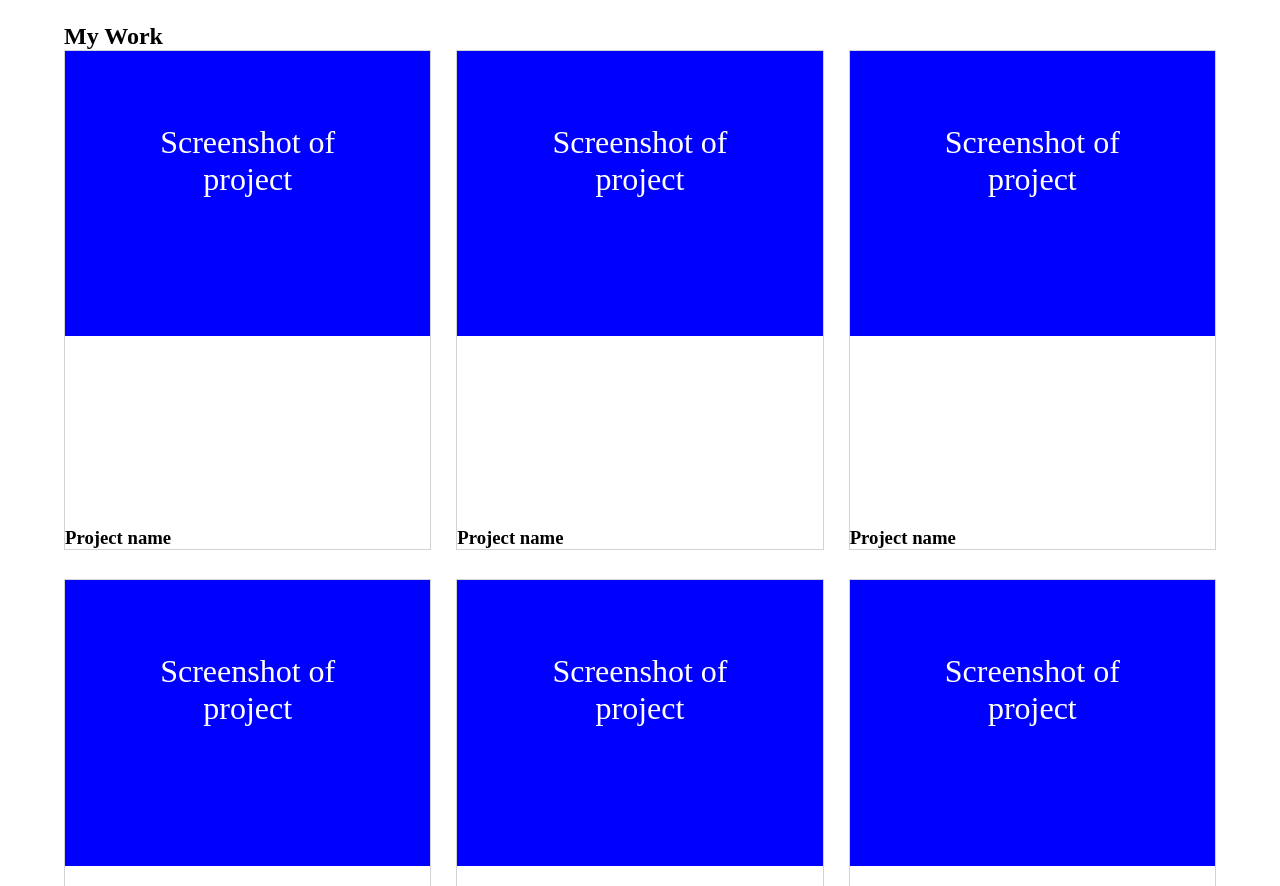
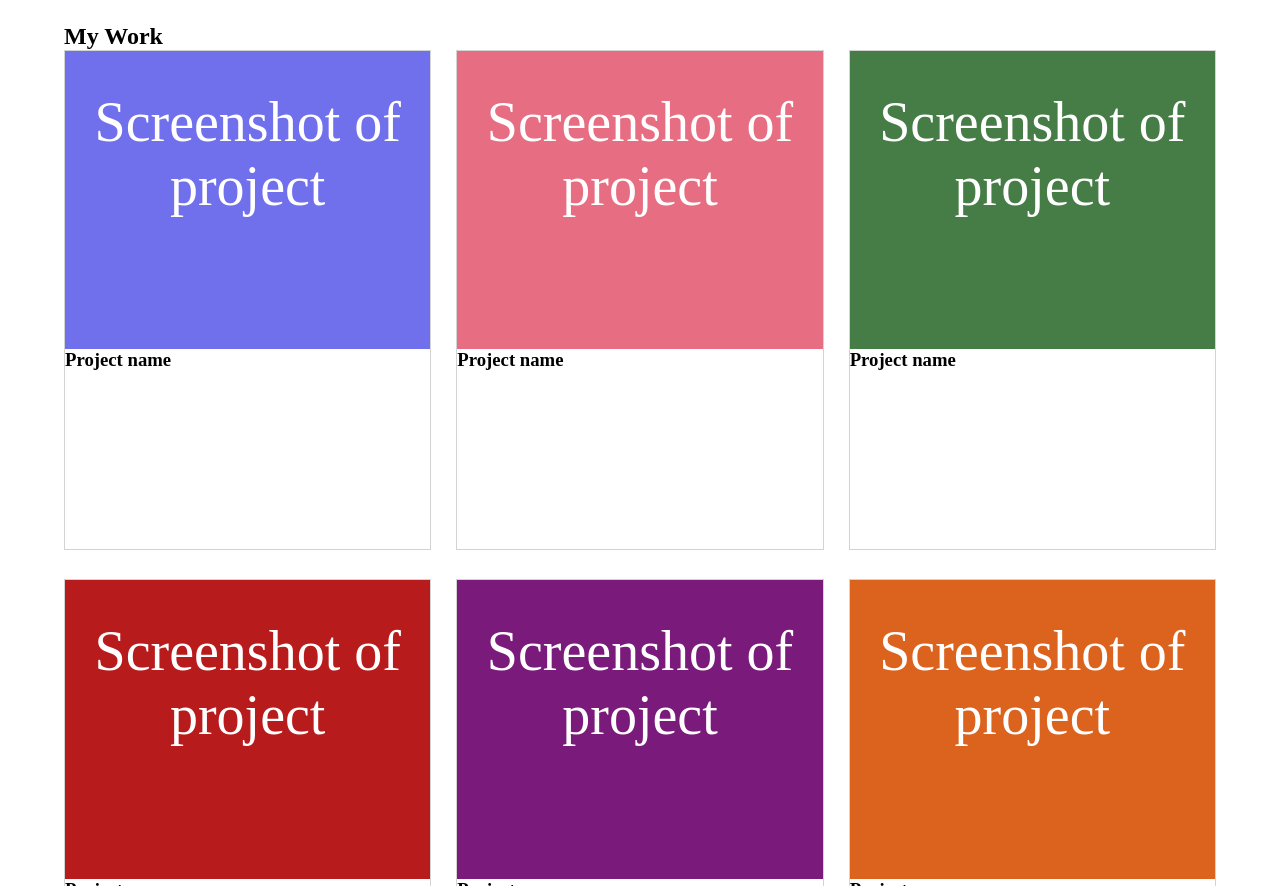
Before and after one commit to kylestewart1/homepage, a plain HTML site: page index.html in a window 1280 px wide. Shown: the part 66-952 px from the top of the page. Drawn offline with Linux system fonts and the light colour scheme.

Commit message:
finished styling the project-screenshot placeholders

```diff
--- a/index.html
+++ b/index.html
@@ -19,43 +19,37 @@
     <section id="projects">
         <h1>My Work</h1>
         <div class="project">
-            <p>Screenshot of project</p>
-            <img class="icon" src="" alt="">
+            <div class="project-screenshot project-1"><span>Screenshot of project</span></div>
             <div class="project-description">
                 <h3>Project name</h3>
             </div>
         </div>
         <div class="project">
-            <p>Screenshot of project</p>
-            <img class="icon" src="" alt="">
+            <div class="project-screenshot project-2"><span>Screenshot of project</span></div>
             <div class="project-description">
                 <h3>Project name</h3>
             </div>
         </div>
         <div class="project">
-            <p>Screenshot of project</p>
-            <img class="icon" src="" alt="">
+            <div class="project-screenshot project-3"><span>Screenshot of project</span></div>
             <div class="project-description">
                 <h3>Project name</h3>
             </div>
         </div>
         <div class="project">
-            <p>Screenshot of project</p>
-            <img class="icon" src="" alt="">
+            <div class="project-screenshot project-4"><span>Screenshot of project</span></div>
             <div class="project-description">
                 <h3>Project name</h3>
             </div>
         </div>
         <div class="project">
-            <p>Screenshot of project</p>
-            <img class="icon" src="" alt="">
+            <div class="project-screenshot project-5"><span>Screenshot of project</span></div>
             <div class="project-description">
                 <h3>Project name</h3>
             </div>
         </div>
         <div class="project">
-            <p>Screenshot of project</p>
-            <img class="icon" src="" alt="">
+            <div class="project-screenshot project-6"><span>Screenshot of project</span></div>
             <div class="project-description">
                 <h3>Project name</h3>
             </div>
--- a/styles.css
+++ b/styles.css
@@ -27,10 +27,39 @@ section#projects {
     grid-template-rows: 3fr 2fr;
 }
 
-.project > p {
-    padding: 20%;
+.project-screenshot {
+    display: flex;
+    justify-content: center;
+}
+
+.project-screenshot > span {
+    padding: 0.5em;
+    color: white;
+    font-size: 3.5rem;
     text-align: center;
-    font-size: 2rem;
-    color: white;
-    background-color: blue;
+    transform: translateY(0.2em);
 }
+
+.project-1 {
+    background-color: rgb(112, 112, 236);
+}
+
+.project-2 {
+    background-color: rgb(231, 110, 130);
+}
+
+.project-3 {
+    background-color: rgb(70, 124, 70);
+}
+
+.project-4 {
+    background-color: rgb(184, 27, 27);
+}
+
+.project-5 {
+    background-color: rgb(122, 26, 122);
+}
+
+.project-6 {
+    background-color: rgb(219, 99, 29);
+}
```
